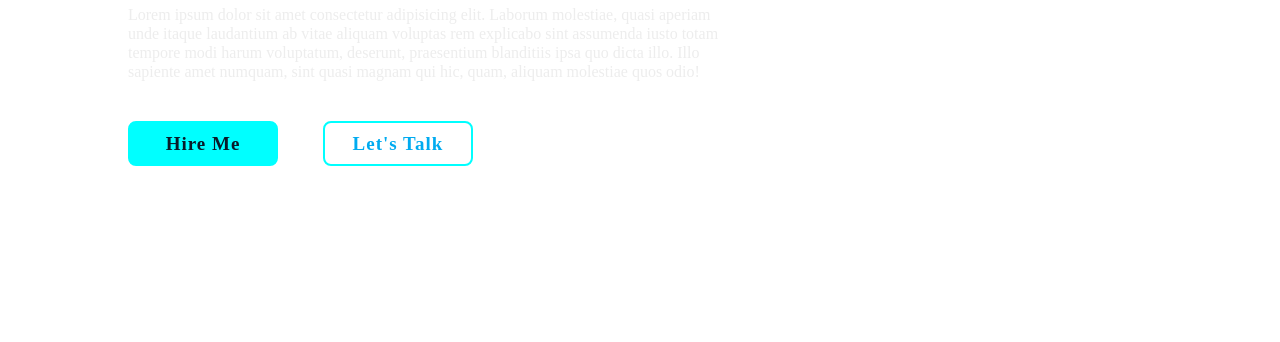
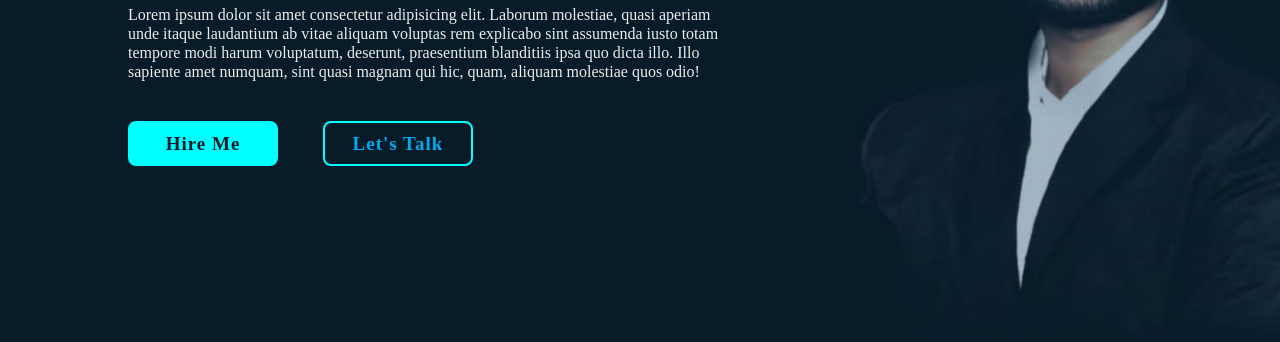
Before and after one commit to vipul-kumar70619/Vipul-Portfolio, a plain HTML site: page index.html in a window 1280 px wide. Shown: the part 375-717 px from the top of the page. Drawn offline with nearby package versions, Linux system fonts and the light colour scheme.

Commit message:
Update style.css

```diff
--- a/style.css
+++ b/style.css
@@ -51,7 +51,7 @@ body{
     color: #00abf0;
 }
 .home{
-    background: url('images/Vipul.jpg') no-repeat;
+    background: url('Vipul.jpg') no-repeat;
     background-size: cover;
     background-position: center;
     height: 100vh;
```
